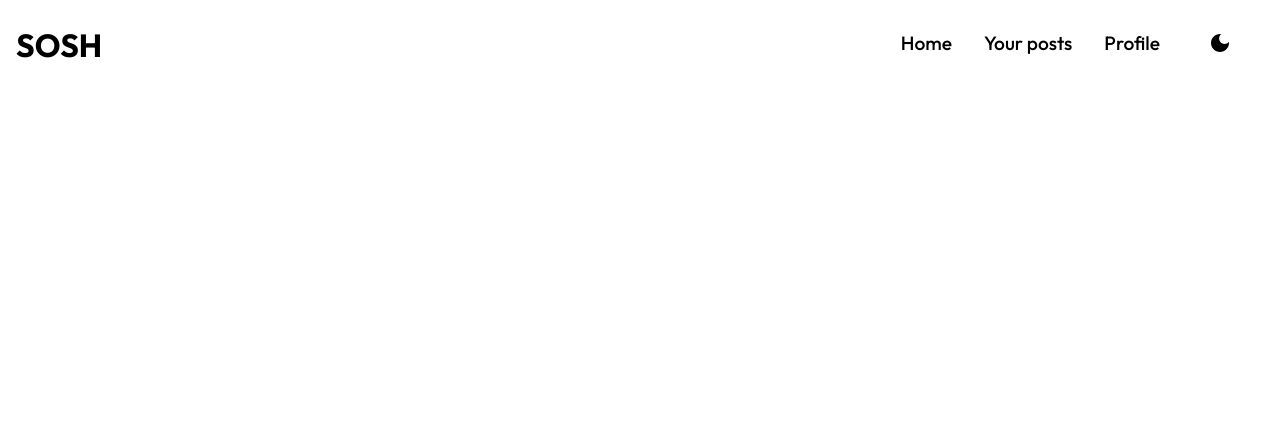
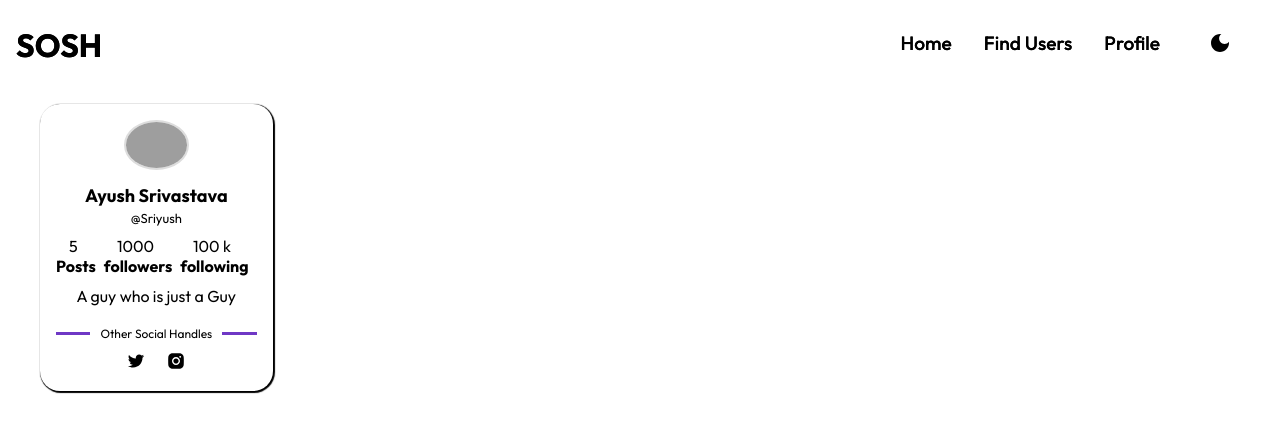
Before and after one commit to Sriyush/Mern-project, a React (Create React App) app in the folder frontend/: page /profile in a window 1280 px wide. Shown: the top 432 px of the page. Built offline with nearby package versions, Linux system fonts and the light colour scheme; grey boxes are pictures that could not be loaded.

Commit message:
creation of profile page

```diff
--- a/frontend/src/App.js
+++ b/frontend/src/App.js
@@ -3,16 +3,14 @@ import "./index.css";
 import { BrowserRouter, Routes, Route } from "react-router-dom";
 import { Navbar } from './components/Navbar/Navbar';
 import HomePage from "./HomePage/Home";
+import ProfilePage from "./components/Profile/Profile";
 
 
 
-function Posts() {
+function Users() {
   return <div></div>;
 }
 
-function Profile() {
-  return <div></div>;
-}
 
 function App() {
   const [darkTheme, setDarkTheme] = useState(false);
@@ -32,8 +30,8 @@ function App() {
         <div className="content">
           <Routes>
             <Route path="/" element={<HomePage darkTheme={darkTheme} setDarkTheme={setDarkTheme} />} />
-            <Route path="posts" element={<Posts />} />
-            <Route path="profile" element={<Profile />} />
+            <Route path="users" element={<Users/>} />
+            <Route path="profile" element={<ProfilePage darkTheme={darkTheme} setDarkTheme={setDarkTheme}/>} />
           </Routes>
         </div>
       </div>
--- a/frontend/src/components/Navbar/Navbar.js
+++ b/frontend/src/components/Navbar/Navbar.js
@@ -57,7 +57,7 @@ export const Navbar = () => {
         </li>
 
         <li>
-          <Link to="/posts">Your posts</Link>
+          <Link to="/users">Find Users</Link>
         </li>
 
         <li>
--- /dev/null
+++ b/frontend/src/components/Profile/Profile.js
@@ -0,0 +1,28 @@
+import { Box } from "@mui/material";
+import { Navbar } from "../Navbar/Navbar";
+import UserCard from "../../UserCard";
+const ProfilePage = ({ darkTheme, setDarkTheme }) => {
+  const toggleTheme = () => {
+    setDarkTheme(!darkTheme);
+    document.body.classList.toggle("dark", darkTheme);
+  };
+  return (
+    <Box>
+      <Navbar toggleTheme={toggleTheme} />
+      <Box display="flex"
+      flexDirection="column"
+      alignItems="flex-start"
+      justifyContent="space-between"
+      as="main"
+      px={5}
+      py={3}
+      width={1}
+      mt={10}
+      bg="muted">
+        <UserCard/>
+      </Box>
+    </Box>
+  );
+};
+
+export default ProfilePage;
```
